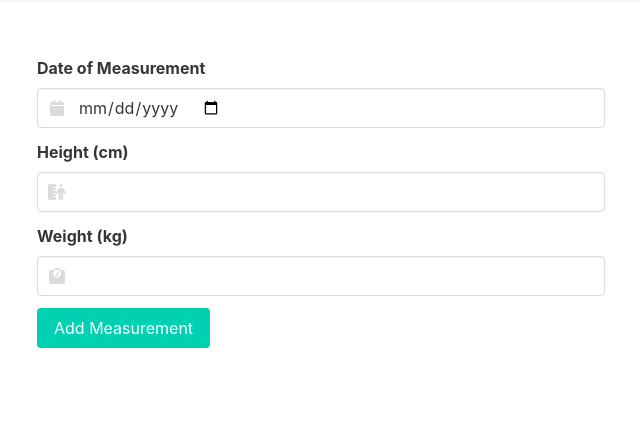
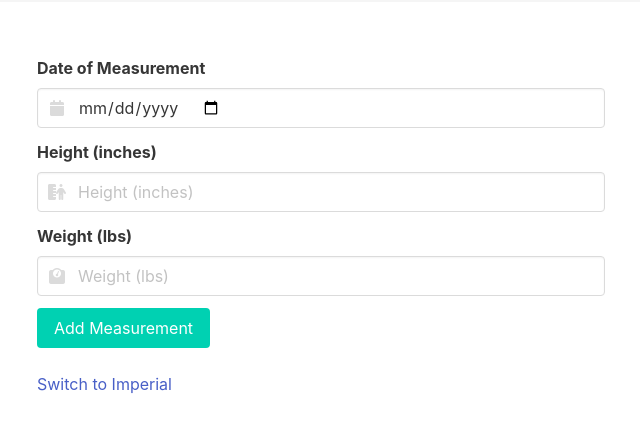
Before and after one commit to tait-adam/bmi, a Flask app: template app/templates/measurement.html in a window 1280 px wide. Shown: the part 56-488 px from the top of the page, without its empty margins (319-959 px from the left). Run offline with Flask 3, Linux system fonts and the light colour scheme; the template is opened without the code that fills it: values that come from a table or form of the project are taken from there, others are empty; some libraries are stand-ins or nearby versions.

Commit message:
feat: allow user to switch between metric and imperial measurements

```diff
--- a/app/forms.py
+++ b/app/forms.py
@@ -10,15 +10,33 @@ class MeasurementForm(FlaskForm):
         'Date of Measurement',
         [DataRequired()]
     )
+    submit = SubmitField('Add Measurement')
+
+
+class ImperialMeasurementForm(MeasurementForm):
+    height = DecimalField(
+        'Height (inches)',
+        [DataRequired()],
+        render_kw={"placeholder": "Height (inches)"}
+    )
+    weight = DecimalField(
+        'Weight (lbs)',
+        [DataRequired()],
+        render_kw={"placeholder": "Weight (lbs)"}
+    )
+
+
+class MetricMeasurementForm(MeasurementForm):
     height = DecimalField(
         'Height (cm)',
-        [DataRequired()]
+        [DataRequired()],
+        render_kw={"placeholder": "Height (cm)"}
     )
     weight = DecimalField(
         'Weight (kg)',
-        [DataRequired()]
+        [DataRequired()],
+        render_kw={"placeholder": "Weight (kg)"}
     )
-    submit = SubmitField('Add Measurement')
 
 
 class RegistrationForm(FlaskForm):
--- a/app/templates/layout.html
+++ b/app/templates/layout.html
@@ -41,7 +41,7 @@
           Chart
         </a>
 
-        <a class="navbar-item" href="/add-measurement">
+        <a class="navbar-item" href="/add-measurement/{{ session['system'] }}">
           Add Measurement
         </a>
         {% endif %}
--- a/app/templates/measurement.html
+++ b/app/templates/measurement.html
@@ -9,7 +9,7 @@ Add Measurement
 TODO: Allow users to choose whether to work in imperial or metric
 -->
 <section class="section">
-  <form action="/add-measurement" method="post" class="container column is-half">
+  <form action="/add-measurement/{{ session['system'] }}" method="post" class="container column is-half">
     {{ form.csrf_token }}
     <fieldset class="field">
       {{ form.date.label(class="label") }}
@@ -62,5 +62,12 @@ TODO: Allow users to choose whether to work in imperial or metric
     </fieldset>
     {{ form.submit(class="button is-primary") }}
   </form>
+  <div class="container column is-half">
+    {% if session['system'] == 'imperial' %}
+    <a href="{{ url_for('charts.add_measurement', system='metric') }}">Switch to Metric</a>
+    {% else %}
+    <a href="{{ url_for('charts.add_measurement', system='imperial') }}">Switch to Imperial</a>
+    {% endif %}
+  </div>
 </section>
 {% endblock %}
```
Also changed, not shown: app/dashboard.py (+23 -6 lines).
